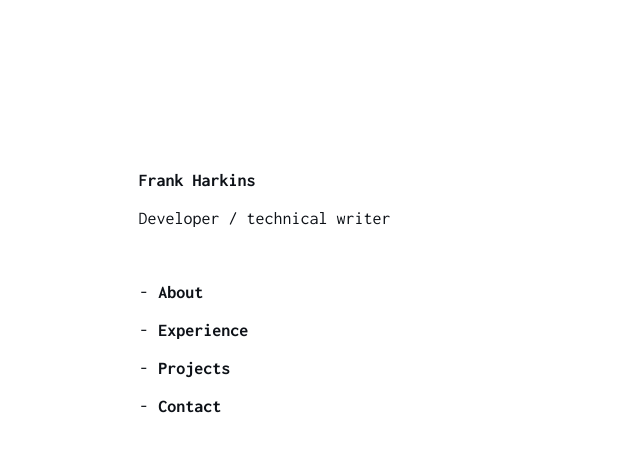
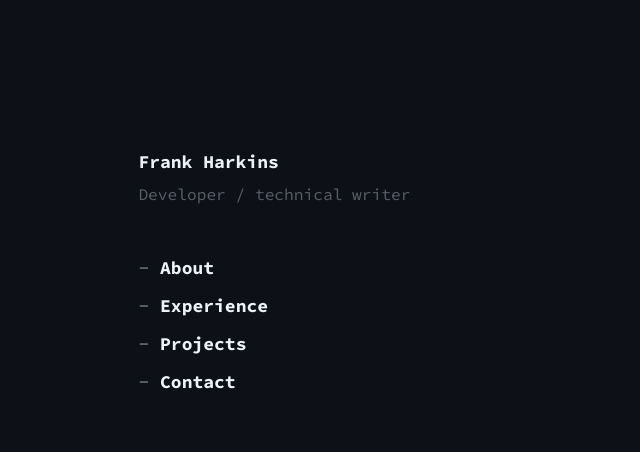
Before and after one commit to frankharkins/frankharkins.github.io, a Svelte app: page / in a window 1280 px wide. Shown: the top 452 px of the page, without its empty margins (0-640 px from the left). Built offline with nearby package versions, Linux system fonts and the light colour scheme.

Commit message:
Change styling
* Hack font -> Source Code Pro
* Light scheme -> dark scheme

```diff
--- a/src/App.svelte
+++ b/src/App.svelte
@@ -28,9 +28,9 @@
     <TypedText text="Frank Harkins" speed={1.5} delay={0.5}/>
   </h1>
   {#if state > 1}
-    <h3 style="margin-bottom: 3rem">
+    <p class="mono" style="margin-bottom: 3rem;">
       Developer / technical writer
-    </h3>
+    </p>
   {/if}
 
   {#if state > 2}
--- a/src/app.css
+++ b/src/app.css
@@ -1,10 +1,14 @@
-@import url('https://fonts.googleapis.com/css2?family=Inconsolata:wght@400;700&family=Karla&display=swap');
+@import url('https://fonts.googleapis.com/css2?family=Source+Code+Pro:wght@400;700&family=Source+Sans+3&display=swap');
+
+.mono {
+  font-family: 'Source Code Pro', Helvetica, Arial, sans-serif;
+}
 
 :root {
-  font-family: Inconsolata, Helvetica, Arial, sans-serif;
+  font-family: 'Source Code Pro', Helvetica, Arial, sans-serif;
   font-size: 18px;
   line-height: 20px;
-  color-scheme: only light;
+  color-scheme: only dark;
 
   font-synthesis: none;
   text-rendering: optimizeLegibility;
@@ -13,24 +17,24 @@
   -webkit-text-size-adjust: 100%;
 
   --color-black: #0d1117;
-  --color-white: #ffffff;
+  --color-white: #ecf2f8;
   --color-grey: #57606a;
   --color-cursor: #58a6ff;
   --color-blue: #0969da;
+  --color-cyan: #56d4dd;
 
-  --color-title: var(--color-black);
-  --color-bg: var(--color-white);
-  --color-body: var(--color-black);
-  --color-link: var(--color-blue);
-  --color-focus: var(--color-blue);
-  --color-cursor: var(--color-black);
+  --color-title: var(--color-white);
+  --color-bg: var(--color-black);
+  --color-body: var(--color-grey);
+  --color-link: var(--color-cyan);
+  --color-focus: var(--color-cyan);
+  --color-cursor: var(--color-cyan);
 
 }
 
 body {
   margin: 0;
   display: flex;
-  min-width: 320px;
   min-height: 100vh;
   color: var(--color-body);
   background-color: var(--color-bg);
@@ -83,9 +87,9 @@ ul li:before {
 }
 
 p {
-  max-width: 18rem;
+  max-width: 32rem;
   font-size: .9rem;
-  font-family: 'Karla', sans-serif;
+  font-family: 'Source Sans Pro', sans-serif;
   margin: .5rem 0;
   text-align: justify;
 }
@@ -97,7 +101,7 @@ p:last-of-type {
 #app {
   width: 66%;
   margin: 8vw;
-  padding: 3rem 2rem;
+  padding: 2rem 2rem;
 }
 
 @media screen and (max-width: 600px) {
--- a/src/lib/Accordian.svelte
+++ b/src/lib/Accordian.svelte
@@ -76,6 +76,10 @@
     box-sizing: border-box;
   }
 
+  .chevron {
+    font-weight: bold;
+  }
+
   .force-monospace {
     display: inline-block;
     width: 0.602rem;
--- a/src/lib/ExperienceBullet.svelte
+++ b/src/lib/ExperienceBullet.svelte
@@ -19,9 +19,7 @@
 <style>
   .content {
     padding-top: 0;
-    margin-left: -.8rem;
-    padding-left: .8rem;
-    border-left: 1px solid var(--color-title);
+    padding-left: .25rem;
   }
 
   li {
--- a/src/lib/TypedText.svelte
+++ b/src/lib/TypedText.svelte
@@ -8,7 +8,7 @@
 </script>
 
 <span class="component"
-     style="--end-width: {nChars*0.5}rem;
+     style="--end-width: {nChars*0.6}rem;
             --cursor-width: {cursor ? '0.5rem' : '0'};
             --speed: {speed}s;
             --num-frames: {nChars};
```
